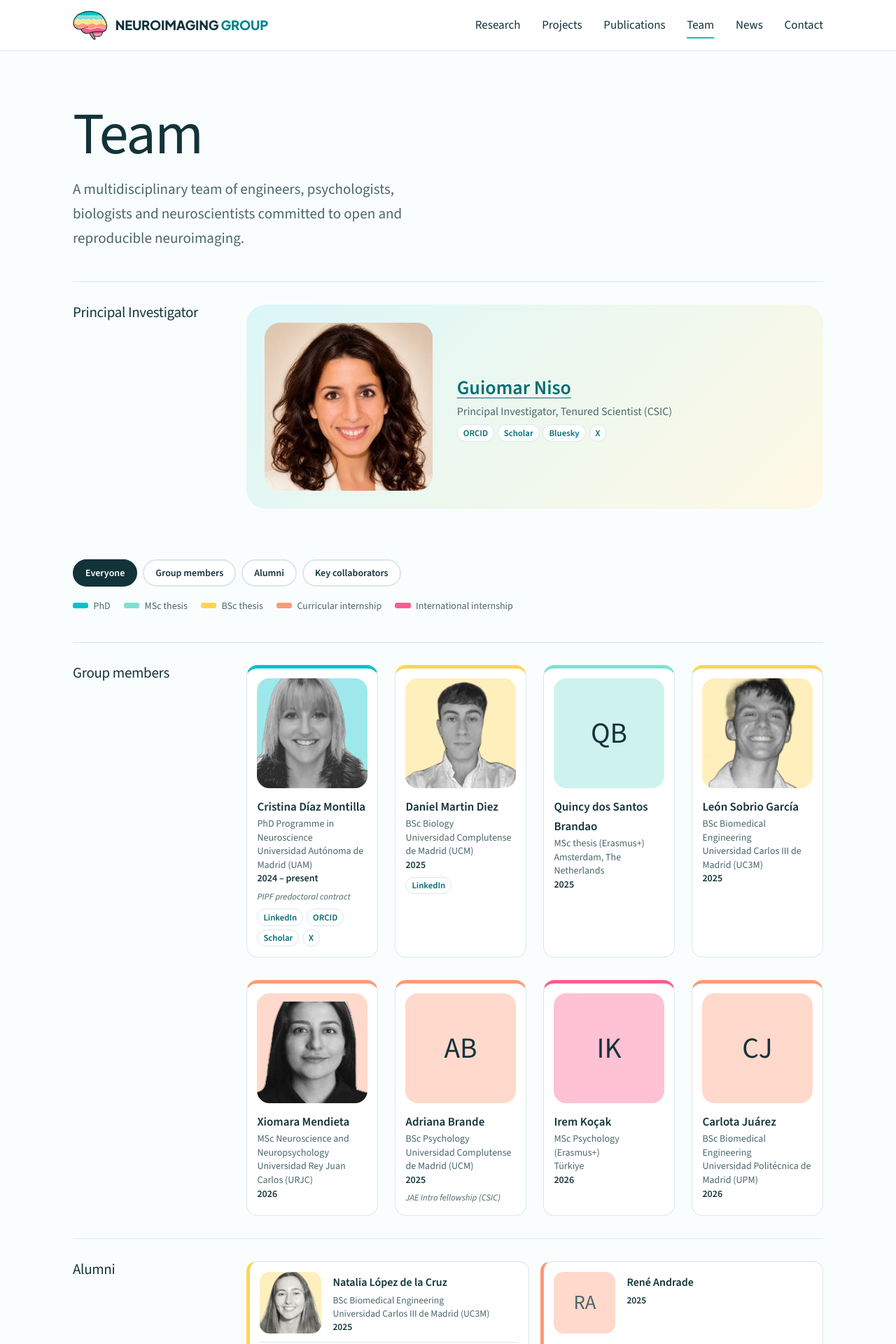
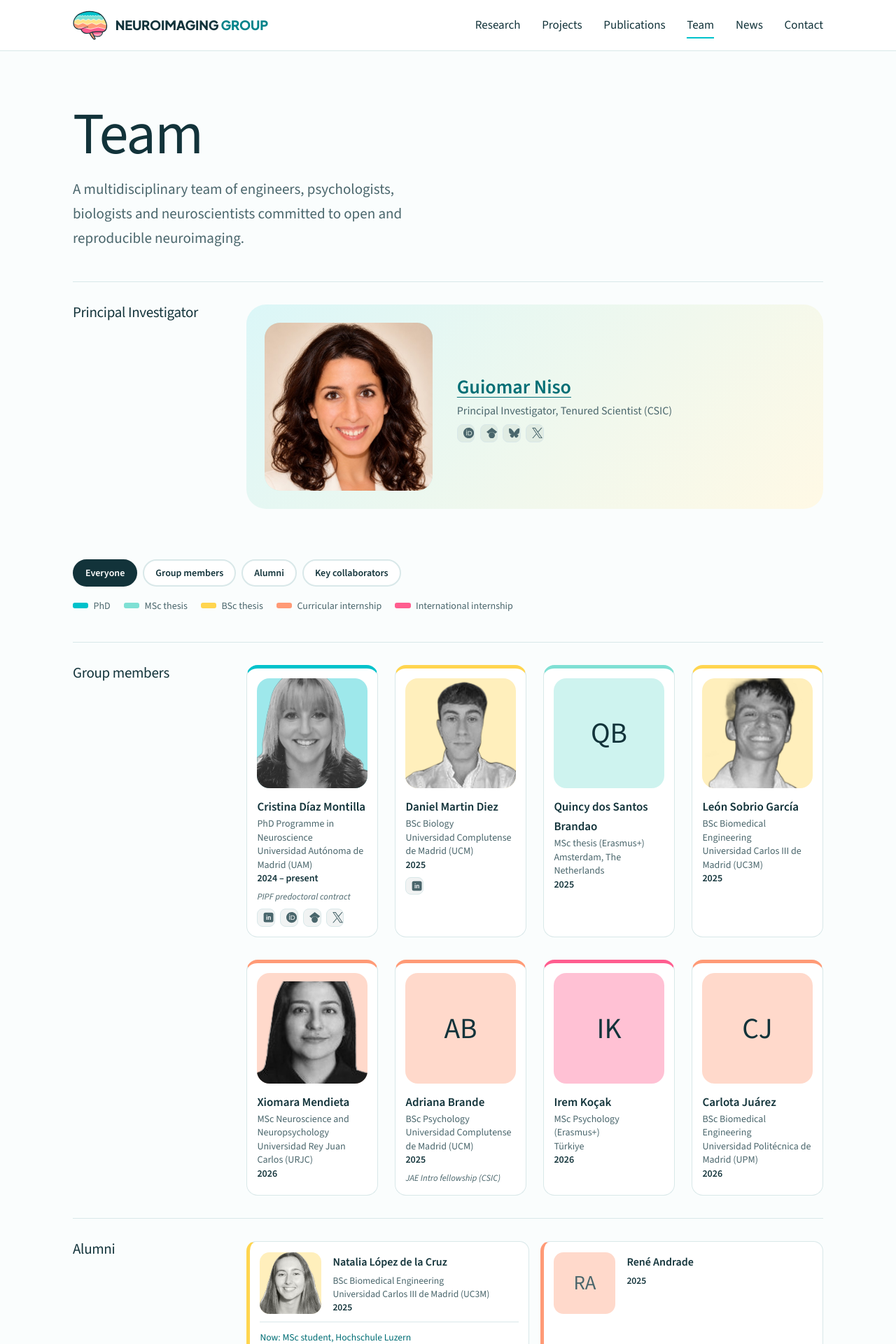
Before and after one commit to cajal-neuroimaging/cajal-neuroimaging.github.io, a Jekyll site: the page built from team.html, in a window 1280 px wide. Shown: the top 1920 px of the page at 70% size. Built offline with Jekyll 4.4.1, drawn with Linux system fonts in a browser that asks for light colours; some of the changed text lies outside the part shown.

Commit message:
Team: collaborator photos, Maximilien Chaumon as CNRS Researcher, social links as small logos
Co-Authored-By: Claude Opus 5.5 <noreply@anthropic.com>
Claude-Session: https://claude.ai/code/session_016qHx7xJtVuA2p8MXZK7uaB

```diff
--- a/_includes/person.html
+++ b/_includes/person.html
@@ -7,12 +7,12 @@
     {% if p.now %}<p class="person__now">Now: {{ p.now }}</p>{% endif %}
     {% if p.linkedin or p.orcid or p.scholar or p.github or p.x or p.bluesky %}
     <p class="person__links">
-      {% if p.linkedin %}<a href="{{ p.linkedin }}" title="LinkedIn">LinkedIn</a>{% endif %}
-      {% if p.orcid %}<a href="{{ p.orcid }}" title="ORCID">ORCID</a>{% endif %}
-      {% if p.scholar %}<a href="{{ p.scholar }}" title="Google Scholar">Scholar</a>{% endif %}
-      {% if p.github %}<a href="{{ p.github }}" title="GitHub">GitHub</a>{% endif %}
-      {% if p.bluesky %}<a href="{{ p.bluesky }}" title="Bluesky">Bluesky</a>{% endif %}
-      {% if p.x %}<a href="{{ p.x }}" title="X">X</a>{% endif %}
+      {% if p.linkedin %}<a class="person__icon person__icon--linkedin" href="{{ p.linkedin }}" title="LinkedIn" aria-label="LinkedIn"><svg viewBox="0 0 24 24" aria-hidden="true"><rect x="1" y="1" width="22" height="22" rx="4"/><text x="12" y="17.2" text-anchor="middle" font-family="Arial, sans-serif" font-weight="700" font-size="13" fill="#fff">in</text></svg></a>{% endif %}
+      {% if p.orcid %}<a class="person__icon person__icon--orcid" href="{{ p.orcid }}" title="ORCID" aria-label="ORCID"><svg viewBox="0 0 24 24" aria-hidden="true"><path d="M12 0C5.372 0 0 5.372 0 12s5.372 12 12 12 12-5.372 12-12S18.628 0 12 0zM7.369 4.378c.525 0 .947.431.947.947s-.422.947-.947.947a.95.95 0 0 1-.947-.947c0-.525.422-.947.947-.947zm-.722 3.038h1.444v10.041H6.647V7.416zm3.562 0h3.9c3.712 0 5.344 2.653 5.344 5.025 0 2.578-2.016 5.025-5.325 5.025h-3.919V7.416zm1.444 1.303v7.444h2.297c3.272 0 4.022-2.484 4.022-3.722 0-2.016-1.284-3.722-4.097-3.722h-2.222z"/></svg></a>{% endif %}
+      {% if p.scholar %}<a class="person__icon person__icon--scholar" href="{{ p.scholar }}" title="Google Scholar" aria-label="Google Scholar"><svg viewBox="0 0 24 24" aria-hidden="true"><path d="M5.242 13.769L0 9.5 12 0l12 9.5-5.242 4.269C17.548 11.249 14.978 9.5 12 9.5c-2.977 0-5.548 1.748-6.758 4.269zM12 10a7 7 0 1 0 0 14 7 7 0 0 0 0-14z"/></svg></a>{% endif %}
+      {% if p.github %}<a class="person__icon person__icon--github" href="{{ p.github }}" title="GitHub" aria-label="GitHub"><svg viewBox="0 0 24 24" aria-hidden="true"><path d="M12 .297c-6.63 0-12 5.373-12 12 0 5.303 3.438 9.8 8.205 11.385.6.113.82-.258.82-.577 0-.285-.01-1.04-.015-2.04-3.338.724-4.042-1.61-4.042-1.61C4.422 18.07 3.633 17.7 3.633 17.7c-1.087-.744.084-.729.084-.729 1.205.084 1.838 1.236 1.838 1.236 1.07 1.835 2.809 1.305 3.495.998.108-.776.417-1.305.76-1.605-2.665-.3-5.466-1.332-5.466-5.93 0-1.31.465-2.38 1.235-3.22-.135-.303-.54-1.523.105-3.176 0 0 1.005-.322 3.3 1.23.96-.267 1.98-.399 3-.405 1.02.006 2.04.138 3 .405 2.28-1.552 3.285-1.23 3.285-1.23.645 1.653.24 2.873.12 3.176.765.84 1.23 1.91 1.23 3.22 0 4.61-2.805 5.625-5.475 5.92.42.36.81 1.096.81 2.22 0 1.606-.015 2.896-.015 3.286 0 .315.21.69.825.57C20.565 22.092 24 17.592 24 12.297c0-6.627-5.373-12-12-12"/></svg></a>{% endif %}
+      {% if p.bluesky %}<a class="person__icon person__icon--bluesky" href="{{ p.bluesky }}" title="Bluesky" aria-label="Bluesky"><svg viewBox="0 0 24 24" aria-hidden="true"><path d="M5.202 2.857C7.954 4.922 10.913 9.11 12 11.358c1.087-2.247 4.046-6.436 6.798-8.501C20.783 1.366 24 .213 24 3.883c0 .732-.42 6.156-.667 7.037-.856 3.061-3.978 3.842-6.755 3.37 4.854.826 6.089 3.562 3.422 6.299-5.065 5.196-7.28-1.304-7.847-2.97-.104-.305-.152-.448-.153-.327 0-.121-.05.022-.153.327-.568 1.666-2.782 8.166-7.847 2.97-2.667-2.737-1.432-5.473 3.422-6.3-2.777.473-5.899-.308-6.755-3.369C.42 10.04 0 4.615 0 3.883c0-3.67 3.217-2.517 5.202-1.026"/></svg></a>{% endif %}
+      {% if p.x %}<a class="person__icon person__icon--x" href="{{ p.x }}" title="X" aria-label="X"><svg viewBox="0 0 24 24" aria-hidden="true"><path d="M14.234 10.162 22.977 0h-2.072l-7.591 8.824L7.251 0H.258l9.168 13.343L.258 24H2.33l8.016-9.318L16.749 24h6.993zm-2.837 3.299-.929-1.329L3.076 1.56h3.182l5.965 8.532.929 1.329 7.754 11.09h-3.182z"/></svg></a>{% endif %}
     </p>
     {% endif %}
   </div>
--- a/assets/css/main.css
+++ b/assets/css/main.css
@@ -509,3 +509,14 @@ p { margin: 0 0 1em; }
 /* key collaborators: ink edge, initials on a soft palette gradient */
 .people--collab .person, .people--collab .person:nth-child(n) { border-left: 5px solid var(--ink) !important; }
 .people--collab .person__avatar { background: linear-gradient(135deg, #00C2CB, #7FE0D4 55%, #FFE38A) !important; color: var(--ink); font-weight: 700; letter-spacing: .02em; }
+
+/* social links as small logos */
+.person__links { display: flex !important; flex-wrap: wrap; gap: .45rem; align-items: center; }
+.person__links a.person__icon { display: inline-grid; place-items: center; width: 1.6rem; height: 1.6rem; border-radius: 8px; color: var(--ink-soft); background: color-mix(in srgb, var(--ink) 6%, transparent); text-decoration: none; transition: color .15s, background .15s, transform .15s; }
+.person__links a.person__icon::after { content: none !important; }
+.person__links a.person__icon svg { width: .95rem; height: .95rem; fill: currentColor; }
+.person__links a.person__icon:hover { transform: translateY(-1px); color: #fff; background: var(--ink); }
+.person__icon--linkedin:hover { background: #0A66C2 !important; }
+.person__icon--orcid:hover { background: #A6CE39 !important; }
+.person__icon--scholar:hover { background: #4285F4 !important; }
+.person__icon--bluesky:hover { background: #1185FE !important; }
```
Also changed, not shown: _data/team.yml (+8 -1 lines), assets/img/team/aina-puce.jpg (added), assets/img/team/almudena-capilla.jpg (added), assets/img/team/franco-pestilli.jpg (added), assets/img/team/jochem-rieger.jpg (added), assets/img/team/nathalie-george.jpg (added), assets/img/team/oscar-esteban.jpg (added), assets/img/team/sylvain-baillet.jpg (added).
